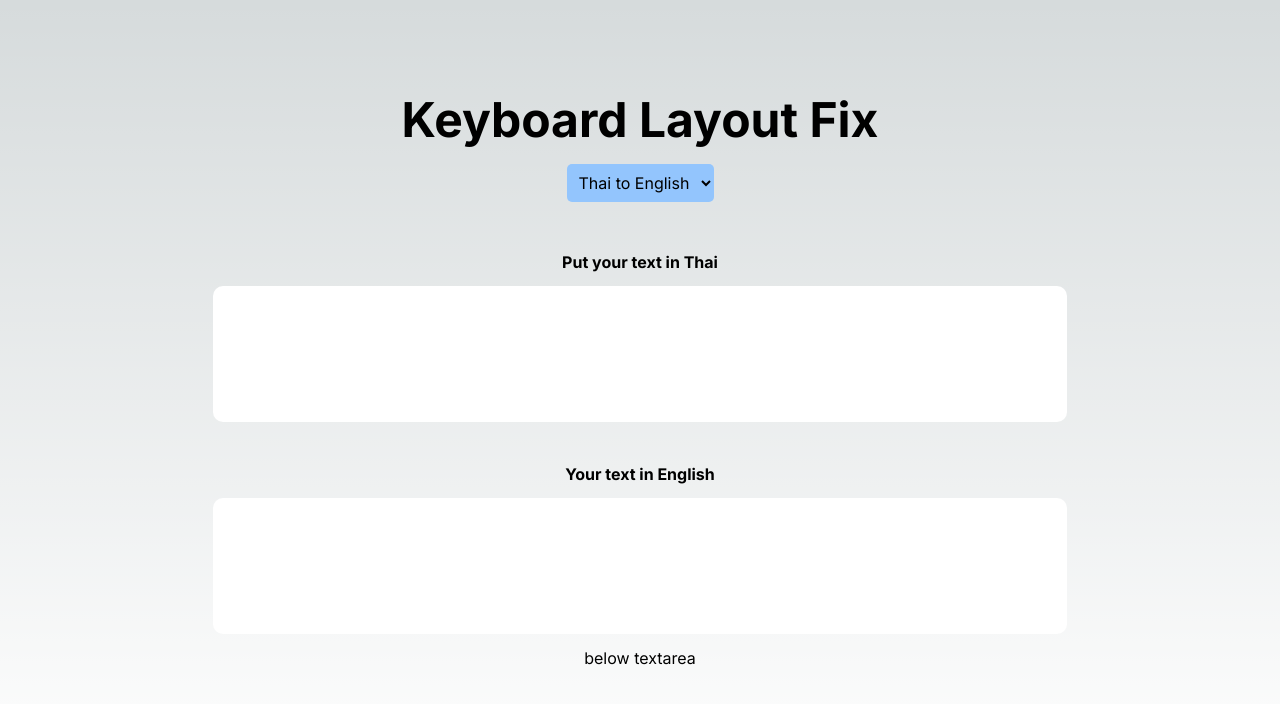
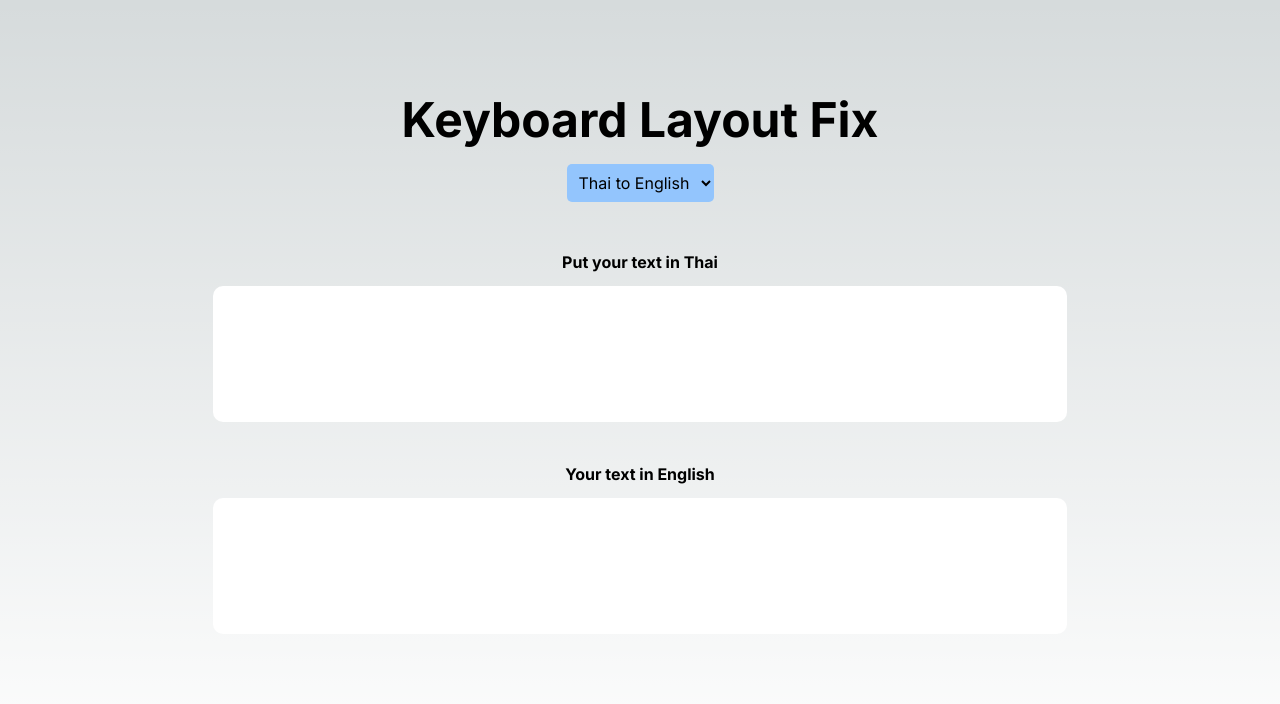
Before and after one commit to Apirak19/fix-th-en-keyboard-layout, a Next.js app: page / in a window 1280 px wide. Shown: the top 704 px of the page. Built offline with nearby package versions, Linux system fonts and the light colour scheme.

Commit message:
below textarea edited

```diff
--- a/src/app/page.tsx
+++ b/src/app/page.tsx
@@ -52,7 +52,6 @@ export default function Home() {
           value={texts.edited}
           readOnly
         />
-        <p>below textarea</p>
       </div>
     </main>
   );
```
